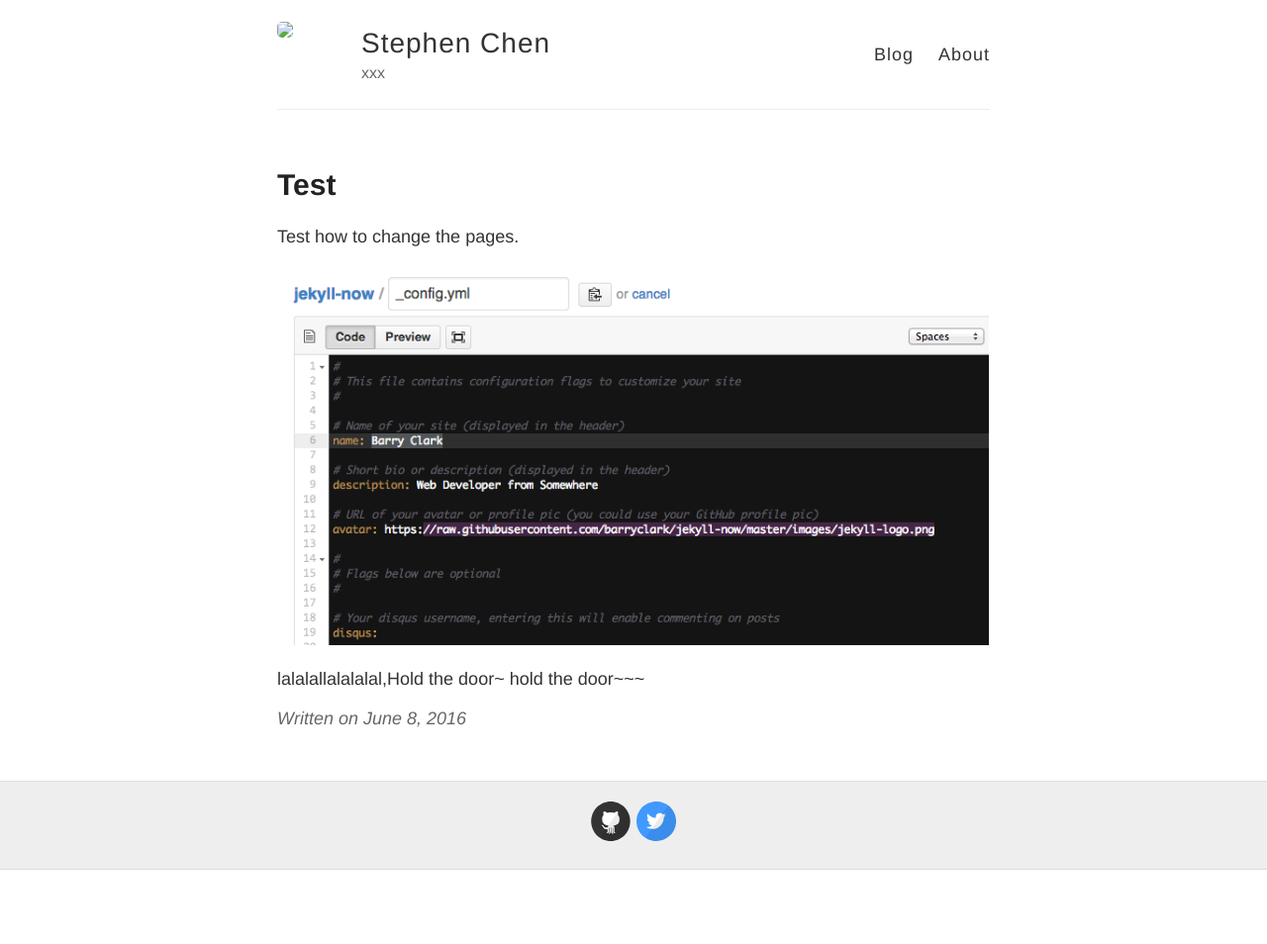
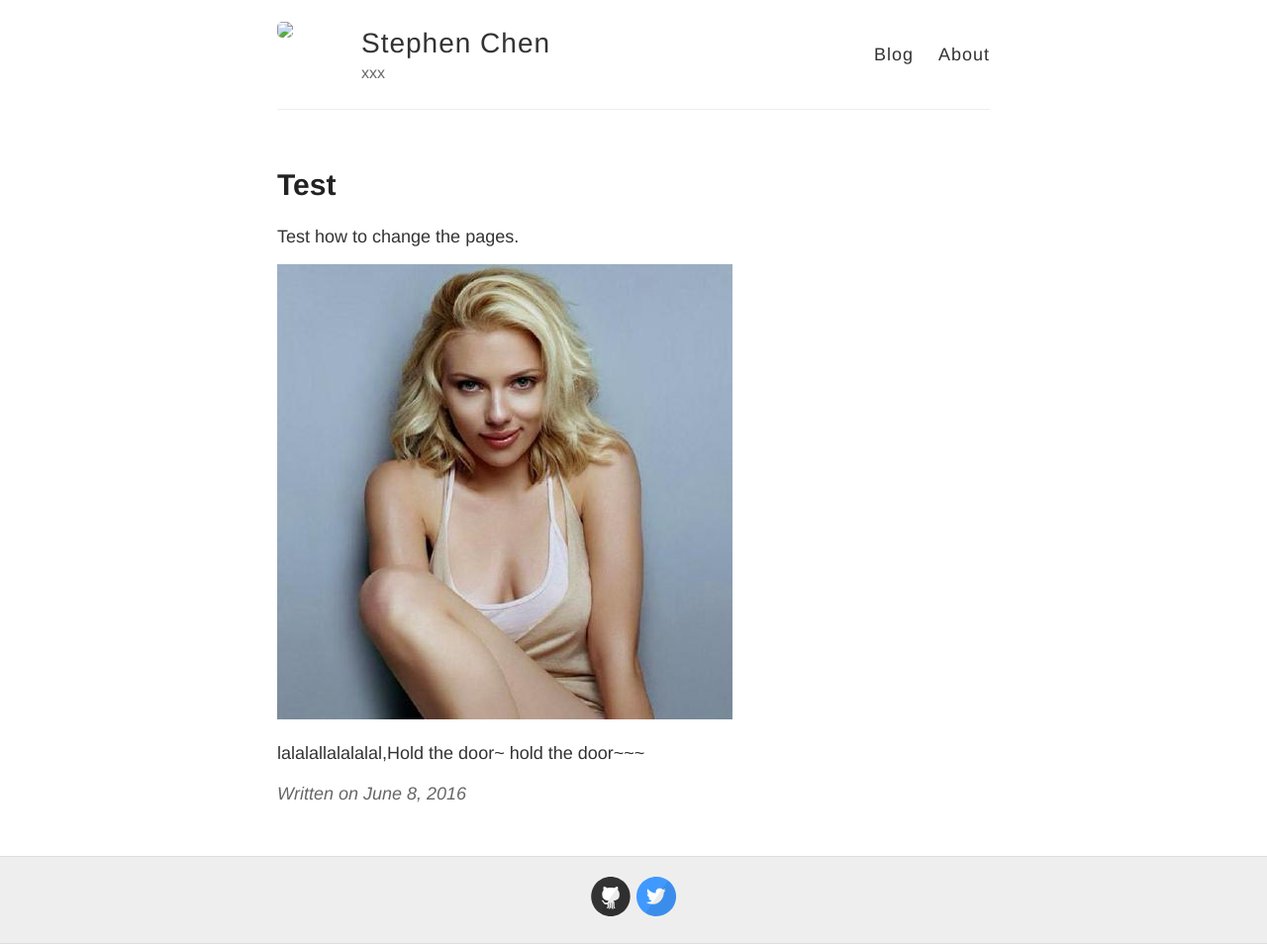
Before and after one commit to bcp9527/bcp9527.github.io, a Jekyll site: the page built from _posts/2016-6-8-Test.md, in a window 1280 px wide. Shown: the whole page at 99% size. Built offline with Jekyll 4.4.1, drawn with Linux system fonts in a browser that asks for light colours; before the commit the page ends 900 px from its top, so only the background shows below that.

Commit message:
Update 2016-6-8-Test.md

```diff
--- a/_posts/2016-6-8-Test.md
+++ b/_posts/2016-6-8-Test.md
@@ -5,6 +5,6 @@ title: Test
 
 Test how to change the pages.
 
-![_config.yml]({{ site.baseurl }}/images/config.png)
+![_config.yml]({{ site.baseurl }}/bw.jpg)
 
 lalalallalalalal,Hold the door~ hold the door~~~
```
